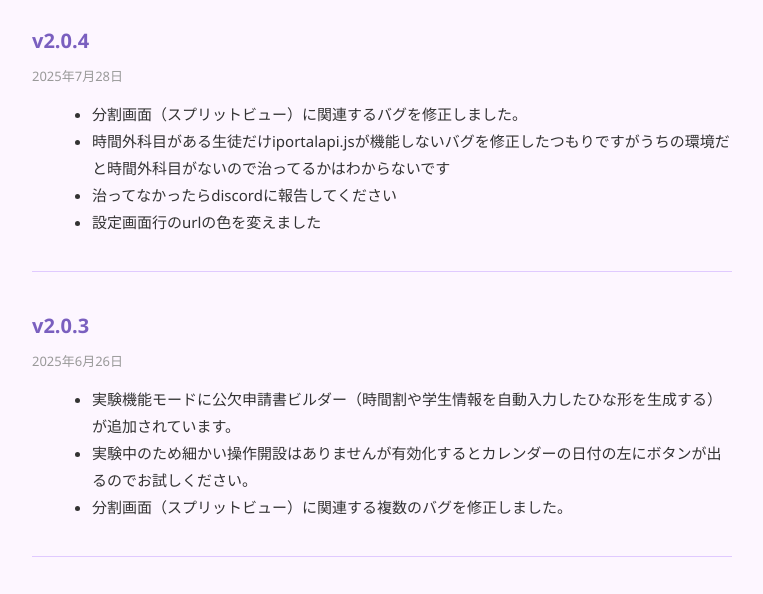
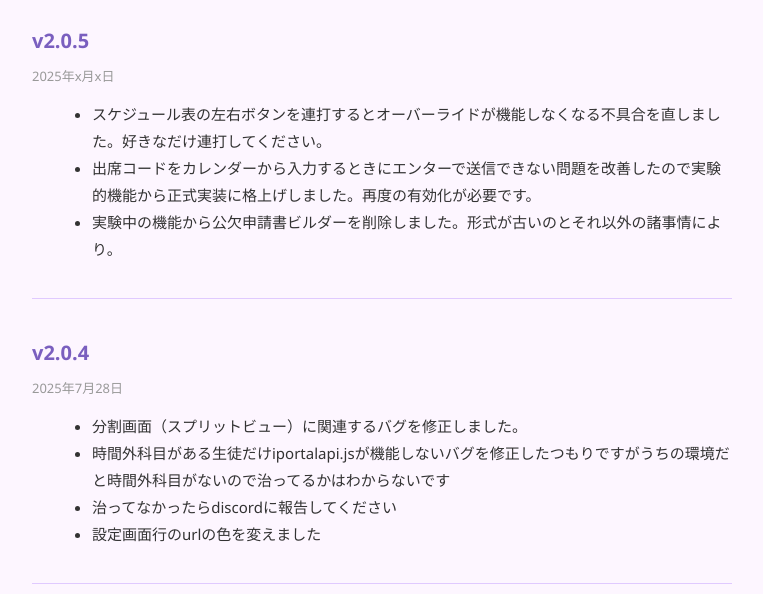
Before and after one commit to YukihaYukishiro/Tree_Ivy, a browser extension: page extension/update_handler/patch.html in a window 1280 px wide. Shown: the part 128-722 px from the top of the page, without its empty margins (258-1021 px from the left). Drawn offline with Linux system fonts and the light colour scheme.

Commit message:
パッチノート更新

```diff
--- a/extension/update_handler/patch.html
+++ b/extension/update_handler/patch.html
@@ -55,6 +55,15 @@
     <div class="container">
         <h1>パッチノート</h1>
 
+        <div class="patch">
+            <h2>v2.0.5</h2>
+            <time>2025年x月x日</time>
+            <ul>
+                <li>スケジュール表の左右ボタンを連打するとオーバーライドが機能しなくなる不具合を直しました。好きなだけ連打してください。</li>
+                <li>出席コードをカレンダーから入力するときにエンターで送信できない問題を改善したので実験的機能から正式実装に格上げしました。再度の有効化が必要です。</li>
+                <li>実験中の機能から公欠申請書ビルダーを削除しました。形式が古いのとそれ以外の諸事情により。</li>
+            </ul>
+        </div>
         <div class="patch">
             <h2>v2.0.4</h2>
             <time>2025年7月28日</time>
```
